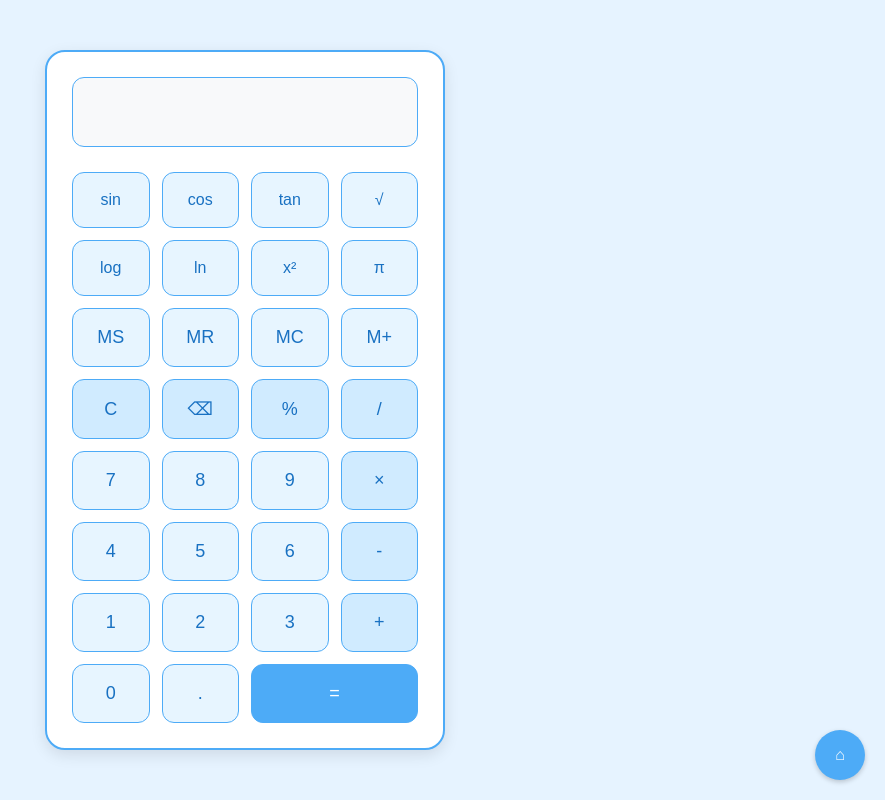
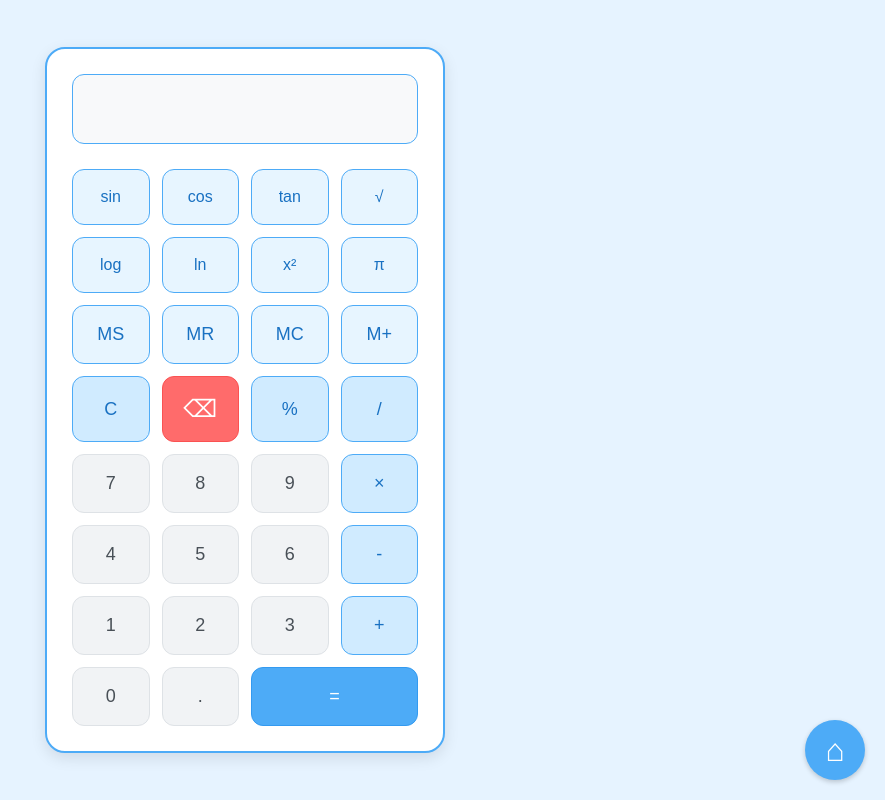
Before and after one commit to Oblakofficial/calculator-app, a website: page index.html in a window 1280 px wide. Shown: the whole page, without its empty margins (395-1280 px from the left). Drawn offline with Linux system fonts and the light colour scheme.

Commit message:
Update calculator styles: red delete button, larger home icon, grey number buttons

```diff
--- a/style.css
+++ b/style.css
@@ -48,23 +48,24 @@ body {
 
 button {
     border: none;
-    background: #e7f5ff;
+    background: #f1f3f5;
     padding: 18px;
     font-size: 18px;
     border-radius: 12px;
     cursor: pointer;
     transition: all 0.2s ease;
-    color: #1971c2;
-    border: 1px solid #4dabf7;
+    color: #495057;
+    border: 1px solid #dee2e6;
 }
 
 button:hover {
-    background: #d0ebff;
+    background: #e9ecef;
 }
 
 .operator {
     background: #d0ebff;
     color: #1971c2;
+    border: 1px solid #4dabf7;
 }
 
 .operator:hover {
@@ -75,6 +76,7 @@ button:hover {
     background: #e7f5ff;
     color: #1971c2;
     font-size: 16px;
+    border: 1px solid #4dabf7;
 }
 
 .scientific:hover {
@@ -84,6 +86,7 @@ button:hover {
 .memory {
     background: #e7f5ff;
     color: #1971c2;
+    border: 1px solid #4dabf7;
 }
 
 .memory:hover {
@@ -94,10 +97,23 @@ button:hover {
     background: #4dabf7;
     color: white;
     grid-column: span 2;
+    border: 1px solid #339af0;
 }
 
 .equals:hover {
     background: #339af0;
+}
+
+/* Delete button specific styles */
+button[onclick="deleteLastChar()"] {
+    background: #ff6b6b;
+    color: white;
+    font-size: 24px;
+    border: 1px solid #fa5252;
+}
+
+button[onclick="deleteLastChar()"]:hover {
+    background: #fa5252;
 }
 
 /* Add a home button */
@@ -105,8 +121,8 @@ button:hover {
     position: fixed;
     bottom: 20px;
     right: 20px;
-    width: 50px;
-    height: 50px;
+    width: 60px;
+    height: 60px;
     background: #4dabf7;
     border-radius: 50%;
     display: flex;
@@ -116,6 +132,7 @@ button:hover {
     text-decoration: none;
     box-shadow: 0 2px 5px rgba(0, 0, 0, 0.2);
     transition: all 0.2s ease;
+    font-size: 32px;
 }
 
 .home-button:hover {
```
